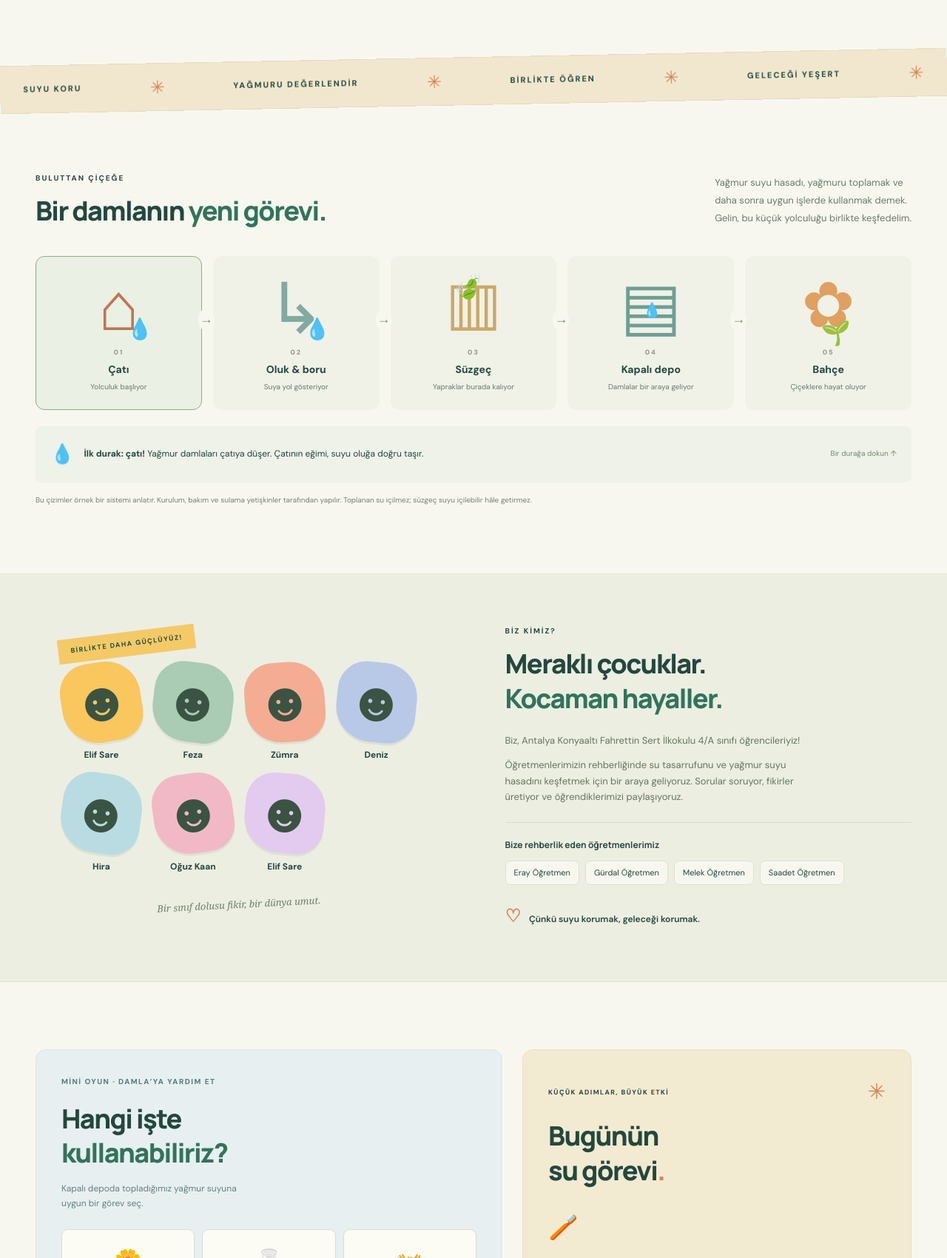
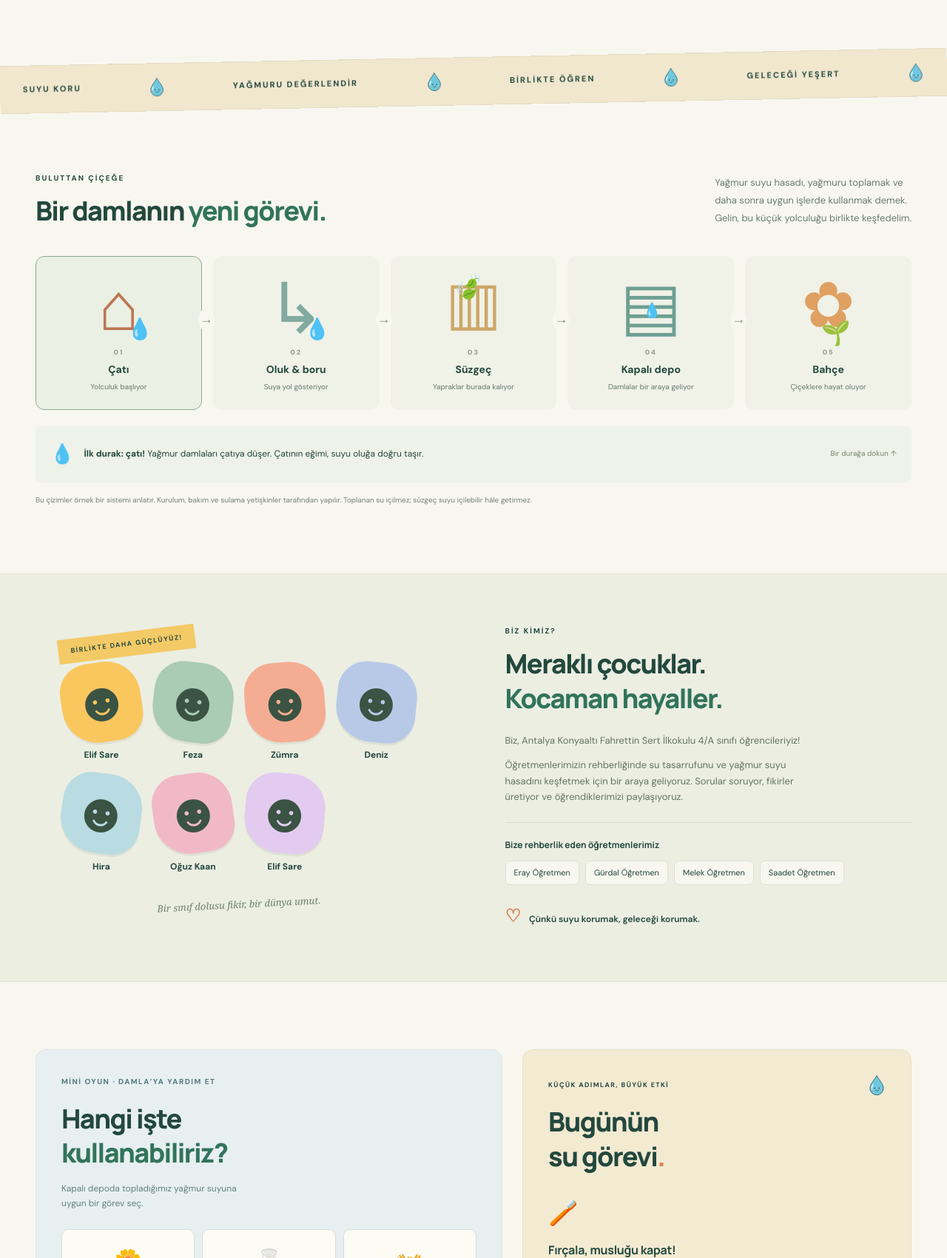
Before and after one commit to yucelkilic/damlanin-yolculugu, a plain HTML site: page index.html in a window 1280 px wide. Shown: the part 685-2385 px from the top of the page at 74% size. Drawn offline with Linux system fonts and the light colour scheme.

Commit message:
Replace star symbols with water drops

```diff
--- a/index.html
+++ b/index.html
@@ -34,7 +34,7 @@
       </div>
     </section>
 
-    <div class="ribbon" aria-label="Projemizin değerleri"><div><span>SUYU KORU</span><b aria-hidden="true">✳</b><span>YAĞMURU DEĞERLENDİR</span><b aria-hidden="true">✳</b><span>BİRLİKTE ÖĞREN</span><b aria-hidden="true">✳</b><span>GELECEĞİ YEŞERT</span><b aria-hidden="true">✳</b></div></div>
+    <div class="ribbon" aria-label="Projemizin değerleri"><div><span>SUYU KORU</span><img src="assets/damla.svg" alt="" width="22" height="27"><span>YAĞMURU DEĞERLENDİR</span><img src="assets/damla.svg" alt="" width="22" height="27"><span>BİRLİKTE ÖĞREN</span><img src="assets/damla.svg" alt="" width="22" height="27"><span>GELECEĞİ YEŞERT</span><img src="assets/damla.svg" alt="" width="22" height="27"></div></div>
 
     <section id="projemiz" class="section wrap">
       <div class="section-intro"><div><p class="eyebrow">BULUTTAN ÇİÇEĞE</p><h2>Bir damlanın <em>yeni görevi.</em></h2></div><p>Yağmur suyu hasadı, yağmuru toplamak ve<br class="desktop-break"> daha sonra uygun işlerde kullanmak demek.<br>Gelin, bu küçük yolculuğu birlikte keşfedelim.</p></div>
@@ -85,7 +85,7 @@
 
     <section id="oyna" class="section wrap learn-grid">
       <div class="game-panel"><p class="eyebrow">MİNİ OYUN · DAMLA’YA YARDIM ET</p><h2>Hangi işte<br><em>kullanabiliriz?</em></h2><p>Kapalı depoda topladığımız yağmur suyuna<br>uygun bir görev seç.</p><div class="answers"><button data-answer="flowers"><span aria-hidden="true">🌼</span>Çiçek sulamak</button><button data-answer="drink"><span aria-hidden="true">🥛</span>Su içmek</button><button data-answer="hands"><span aria-hidden="true">👐</span>El yıkamak</button></div><p id="game-feedback" class="feedback" role="status">Bir seçeneğe dokun. Bakalım Damla nereye gidecek?</p></div>
-      <div class="mission-panel"><div class="mission-top"><span class="eyebrow">KÜÇÜK ADIMLAR, BÜYÜK ETKİ</span><span aria-hidden="true">✳</span></div><h2>Bugünün<br>su görevi<span class="orange">.</span></h2><div class="mission-card"><span id="mission-icon" aria-hidden="true">🪥</span><h3 id="mission-title">Fırçala, musluğu kapat!</h3><p id="mission-copy">Dişlerini fırçalarken musluğu kapat. Suyu yalnızca ihtiyacın olduğunda aç.</p></div><button id="next-mission" class="text-link">Başka bir görev keşfet <span aria-hidden="true">↗</span></button></div>
+      <div class="mission-panel"><div class="mission-top"><span class="eyebrow">KÜÇÜK ADIMLAR, BÜYÜK ETKİ</span><img src="assets/damla.svg" alt="" width="24" height="29"></div><h2>Bugünün<br>su görevi<span class="orange">.</span></h2><div class="mission-card"><span id="mission-icon" aria-hidden="true">🪥</span><h3 id="mission-title">Fırçala, musluğu kapat!</h3><p id="mission-copy">Dişlerini fırçalarken musluğu kapat. Suyu yalnızca ihtiyacın olduğunda aç.</p></div><button id="next-mission" class="text-link">Başka bir görev keşfet <span aria-hidden="true">↗</span></button></div>
     </section>
 
     <section class="presentation-banner wrap"><div class="presentation-icon" aria-hidden="true">▶</div><div><p class="eyebrow">HİKÂYEMİZ DEVAM EDİYOR</p><h2>Damla’yla yola çıkmaya hazır mısın?</h2><p>Animasyonlar, sorular ve oyunlarla yağmurun yolunu keşfet.</p></div><a class="button cream" href="sunum/" target="_blank" rel="noopener">Sunumumuzu aç <span aria-hidden="true">↗</span></a></section>
```
